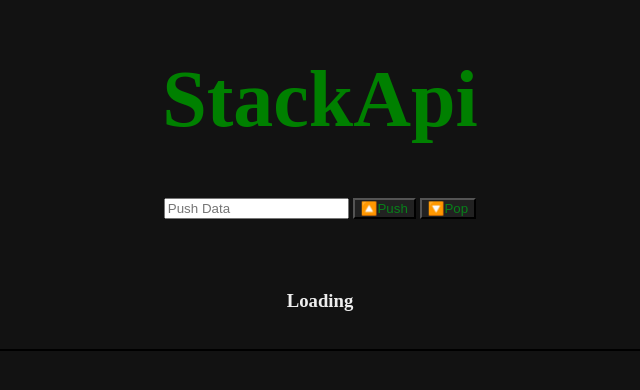
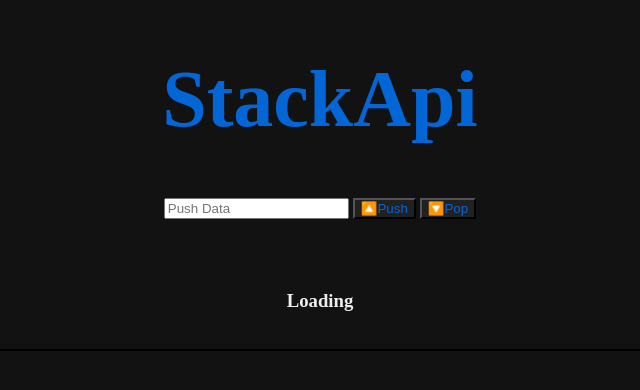
Before and after one commit to harshsinghvi/stackapi, a Flask app: page / in a window 1280 px wide. Shown: the top 390 px of the page, without its empty margins (320-960 px from the left). Run offline with Flask 2, Linux system fonts and the light colour scheme; some libraries are stand-ins or nearby versions.

Commit message:
[Improving UI] Changing Color : #0366D6

```diff
--- a/templates/index.html
+++ b/templates/index.html
@@ -3,17 +3,11 @@
 <head>
     <title>StackApi</title>
     <style>
-        body {
-                color: #eee;
-                background: #121212;
-                font:  sans-serif;
-            }
-
-
-        h1   {color: white;font-size: 500%;}
-        h2  {color: red}
-        p    {color: red;}
-        button { background-color: #212121; color: #08801A}
+        body          { color: #eee; background: #121212; font:sans-serif; }
+        h1            { color: white;font-size: 500%; }
+        h2            { color: red; }
+        p             { color: red; }
+        button        { color: #0366D6; background-color: #212121; }
         table, th, td {  border: 1px solid black; border-spacing: 0px; font-size: larger; }
     </style>
 </head>
@@ -60,7 +54,7 @@
     setInterval(main,2000)
 </script>
 
-    <h1 style="color:green;">StackApi</h1>
+    <h1 style="color:#0366D6;">StackApi</h1>
     <p>
         <!-- Making a text input -->
         <input type="text" id="push_data" placeholder="Push Data">
```
Also changed, not shown: README.md.
